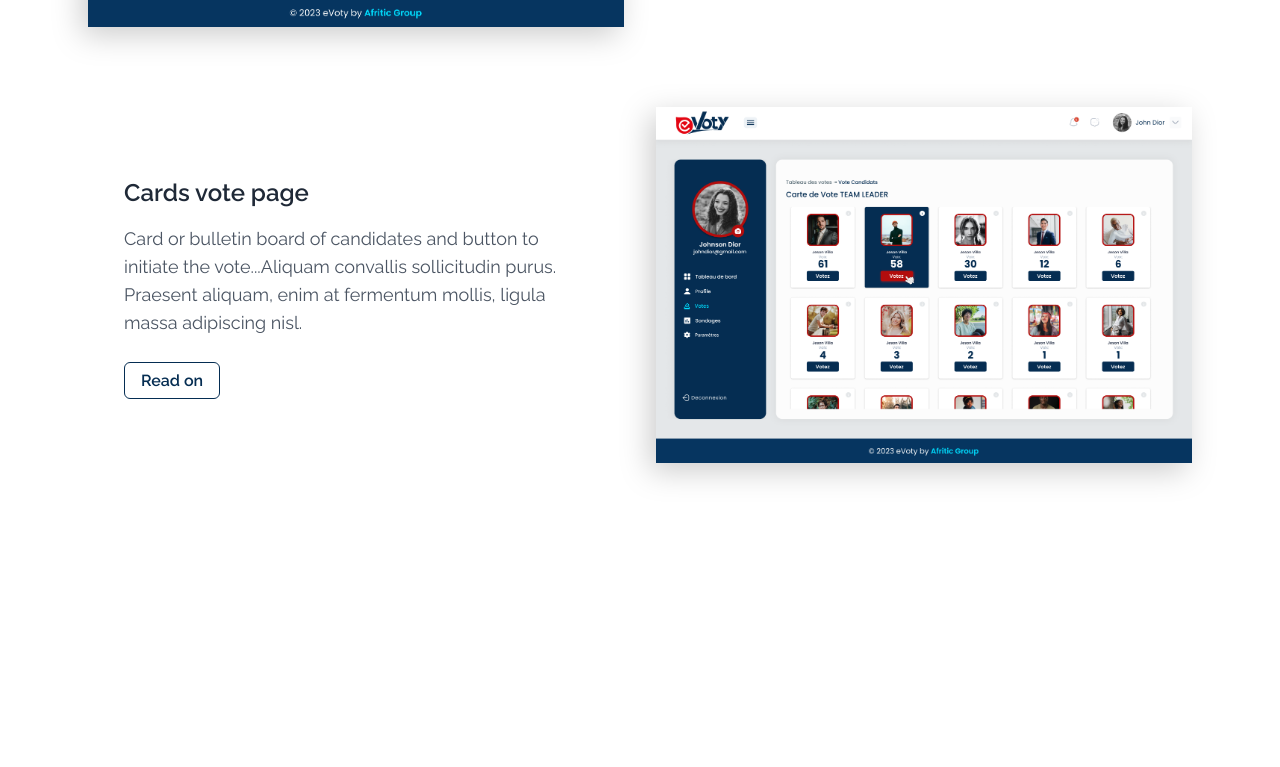
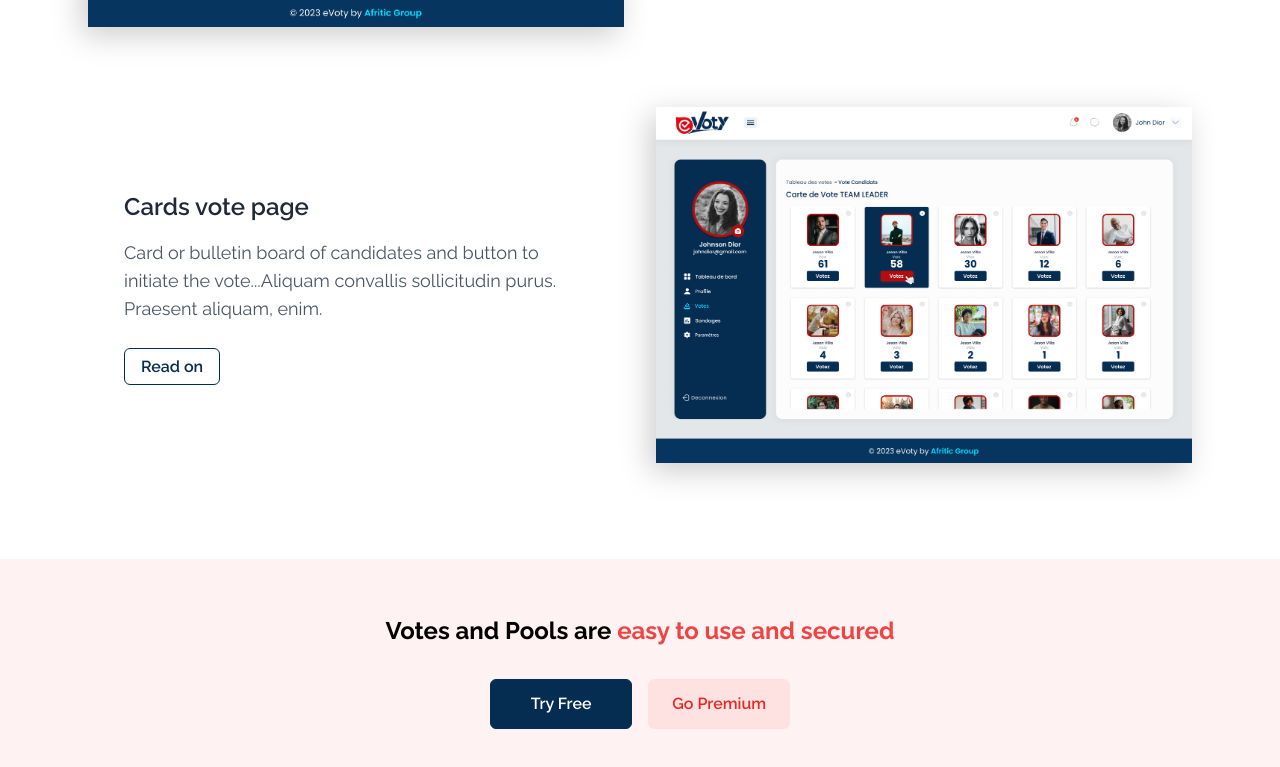
Before and after one commit to EmKbHD/TodoList-CRUD, a React (Vite) app: page / in a window 1280 px wide. Shown: the part 2260-3027 px from the top of the page. Before the commit the page ends 2819 px from the top, so only its background shows below. Built offline with nearby package versions, Linux system fonts and the light colour scheme; a web font is replaced by a local one.

Commit message:
first commit

```diff
--- a/src/App.tsx
+++ b/src/App.tsx
@@ -4,6 +4,7 @@ import Navbar from './components/Navbar/Navbar'
 import WhatIsEVoty from './components/WhatIsEVoty/WhatIsEVoty'
 import BgImage from './assets/bg-red-500.png'
 import Banners from './components/Banners/Banners'
+import VotePool from './components/VotePool/VotePool'
 
 const bgStyle = {
     backgroundImage: `url(${BgImage})`,
@@ -22,6 +23,7 @@ function App() {
             <Features />
             <WhatIsEVoty />
             <Banners />
+            <VotePool />
         </div>
     )
 }
--- a/src/components/Banners/Banners.tsx
+++ b/src/components/Banners/Banners.tsx
@@ -30,14 +30,14 @@ const Banners = () => {
                             <div
                                 className={
                                     item.id === 2
-                                        ? 'p-2 order-none drop-shadow md:order-2'
+                                        ? 'p-2 order-none drop-shadow md:order-2 '
                                         : 'p-2 drop-shadow '
                                 }
                             >
                                 <img
                                     src={item.img_url}
                                     alt="dashboard image"
-                                    className="object-cover min-w-[360px]"
+                                    className="object-cover min-w-[360px] "
                                 />
                             </div>
                             {/* banner text section */}
--- /dev/null
+++ b/src/components/VotePool/VotePool.tsx
@@ -0,0 +1,26 @@
+const VotePool = () => {
+    return (
+        <div className=" bg-red-50 flex justify-center items-center">
+            <div className=" container py-14 flex flex-col justify-center ">
+                <h2 className=" text-center font-bold text-2xl">
+                    Votes and Pools are{' '}
+                    <span className="text-red-500">
+                        easy to use and secured
+                    </span>
+                </h2>
+                <div className=" flex justify-center pt-8">
+                    <div className="flex min-w-[300px] ">
+                        <button className="primary-btn grow mr-4">
+                            Try Free
+                        </button>
+                        <button className="secondary-btn bg-red-100 ">
+                            Go Premium
+                        </button>
+                    </div>
+                </div>
+            </div>
+        </div>
+    )
+}
+
+export default VotePool
--- a/src/mockUpData/data.ts
+++ b/src/mockUpData/data.ts
@@ -100,7 +100,7 @@ export const BannersData = [{
 {
   id:2,
   title:"Cards vote page",
-  description:"Card or bulletin board of candidates and button to initiate the vote...Aliquam convallis sollicitudin purus. Praesent aliquam, enim at fermentum mollis, ligula massa adipiscing nisl.",
+  description:"Card or bulletin board of candidates and button to initiate the vote...Aliquam convallis sollicitudin purus. Praesent aliquam, enim.",
   img_url:carteVote,
   button:{
    desc:"Read on",
```
